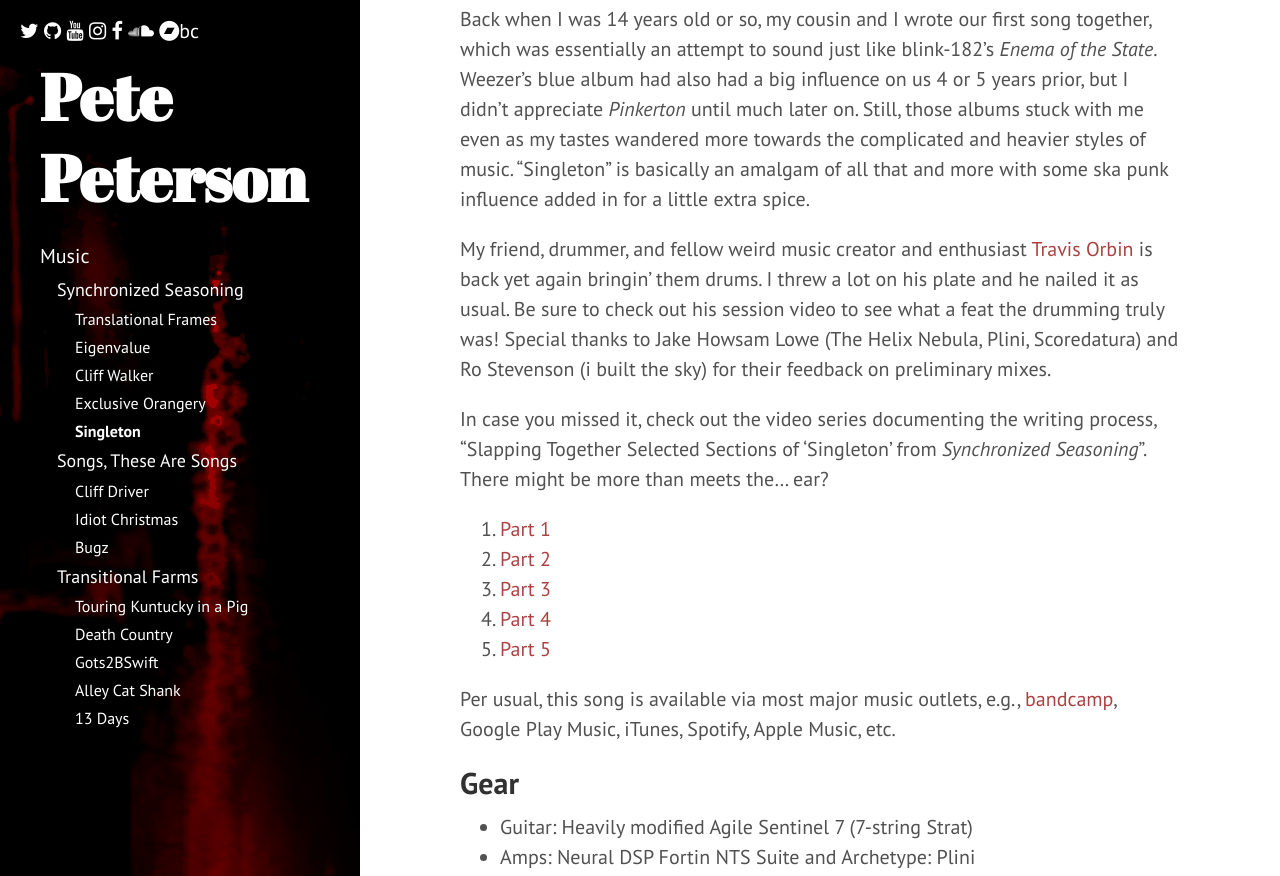
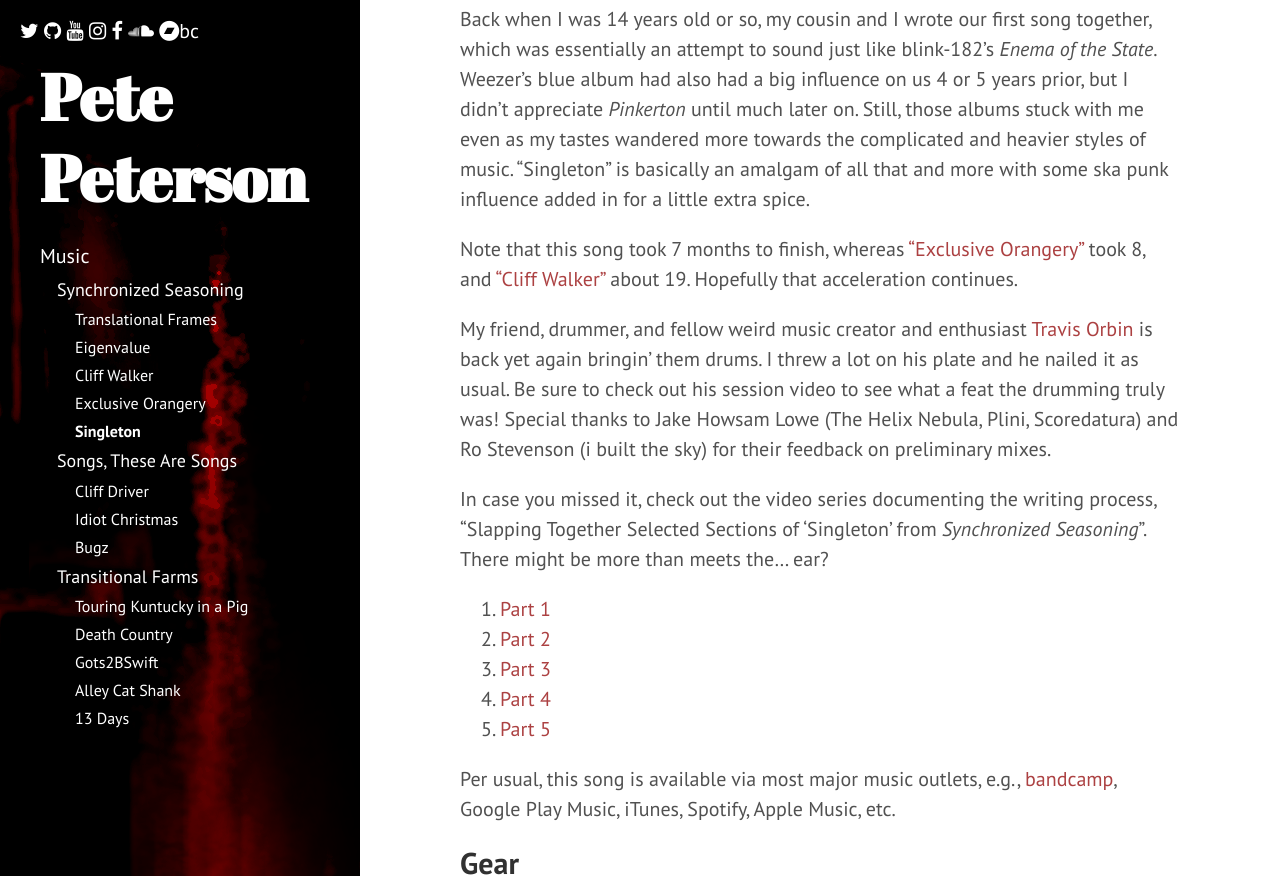
Before and after one commit to petepm/petepm.github.io, a Jekyll site: the page built from music/synchronized-seasoning/singleton.md, in a window 1280 px wide and 900 px high, scrolled down 435 px, cut to the strip 24-900 px from the top of the window. Built offline with Jekyll 4.4.1, drawn with Linux system fonts in a browser that asks for light colours; nearby versions of some CDN libraries.

Commit message:
Add note aboue acceleration

```diff
--- a/music/synchronized-seasoning/singleton.md
+++ b/music/synchronized-seasoning/singleton.md
@@ -18,6 +18,11 @@
 more towards the complicated and heavier styles of music.
 "Singleton" is basically an amalgam of all that and more with some ska punk
 influence added in for a little extra spice.
+
+Note that this song took 7 months to finish, whereas
+["Exclusive Orangery"](exclusive-orangery) took 8,
+and ["Cliff Walker"](cliff-walker) about 19. Hopefully that acceleration
+continues.
 
 My friend, drummer, and fellow weird music creator and enthusiast
 [Travis Orbin](http//travisorbin.com) is back yet again bringin' them drums.
```
